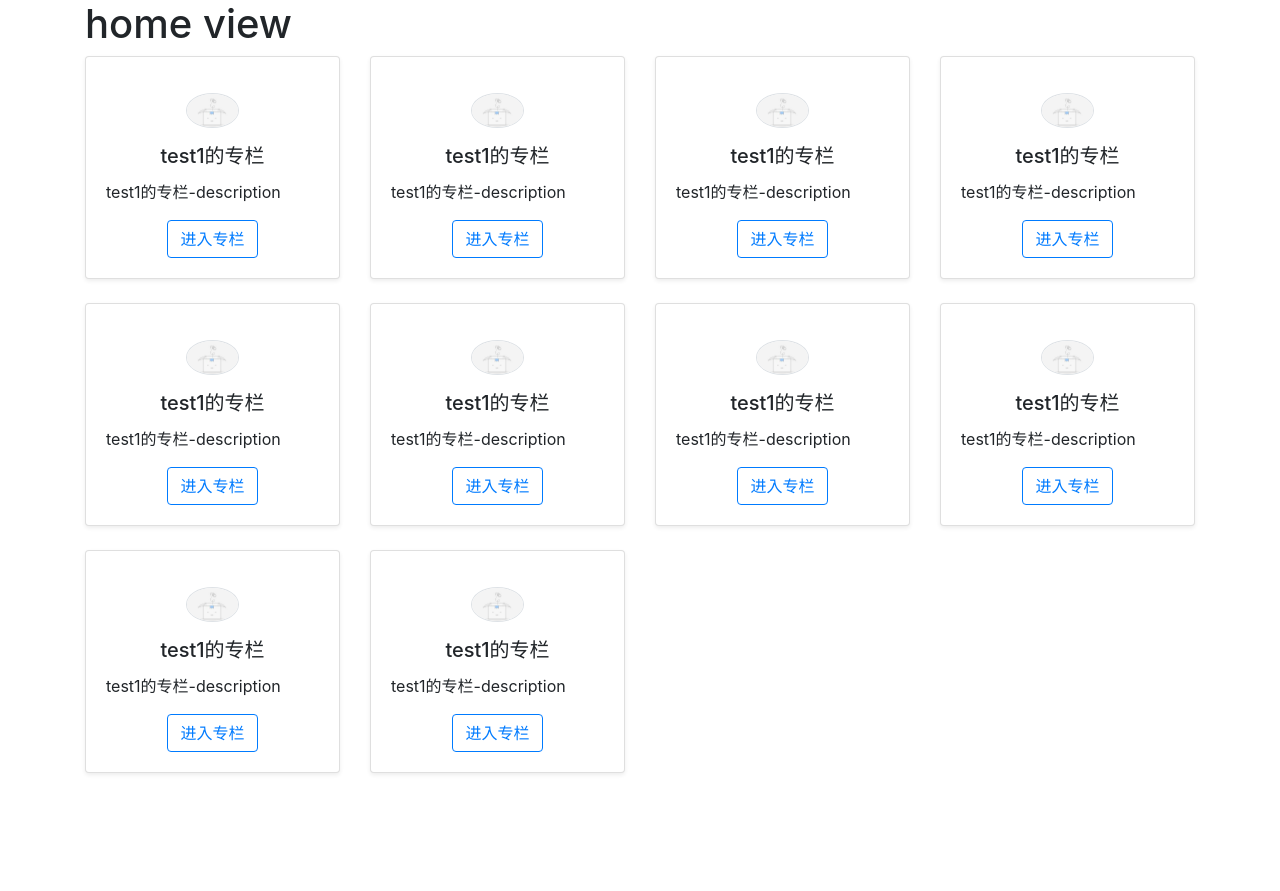
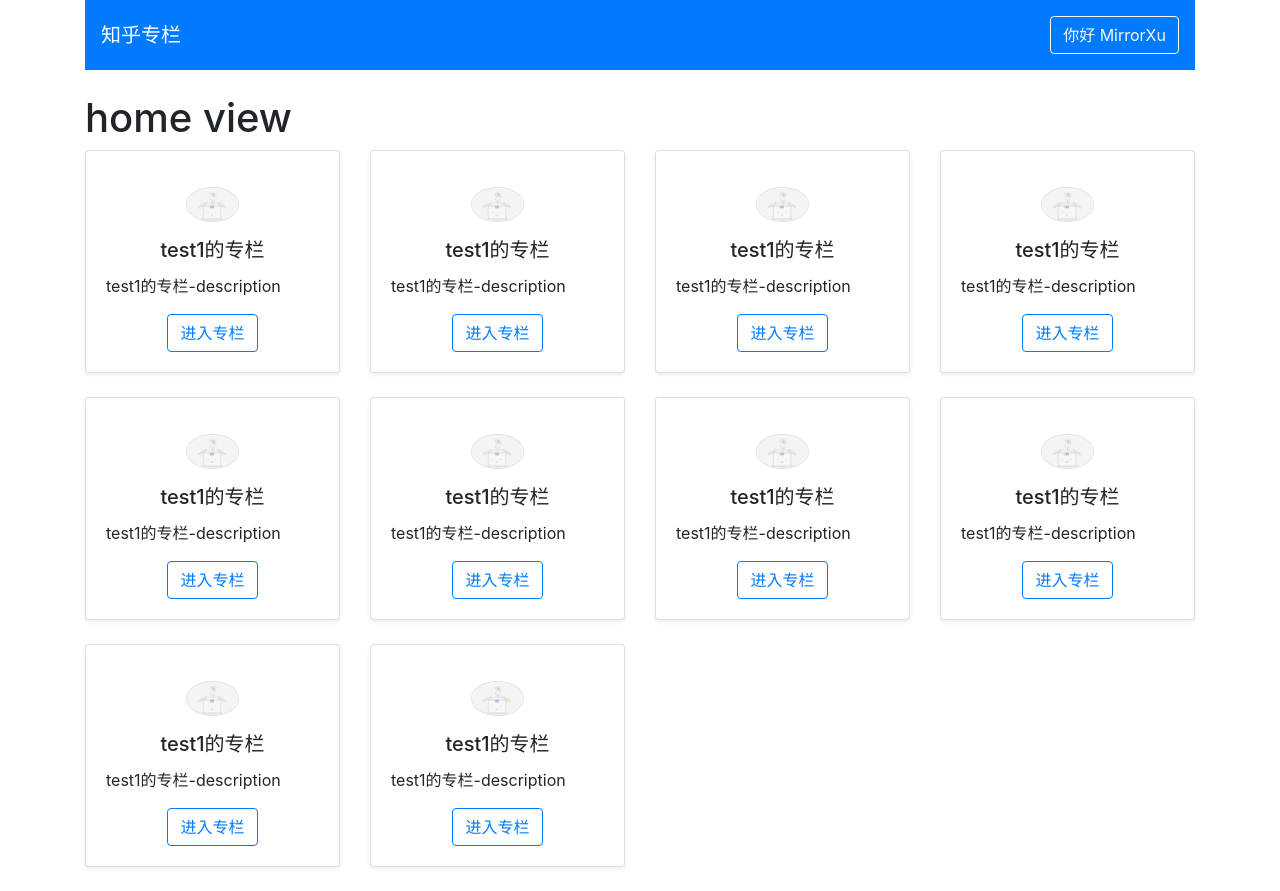
Before and after one commit to MirrorXu/ts-vue3-zhihu, a Vue app: page / in a window 1280 px wide. Before the commit the page ends 800 px from the top, so only its background shows below. Built offline with nearby package versions, Linux system fonts and the light colour scheme.

Commit message:
添加全局header组件，完成样式和组件的引入

```diff
--- /dev/null
+++ b/src/components/Header.vue
@@ -0,0 +1,38 @@
+<template>
+  <nav class="navbar navbar-dark bg-primary justify-content-between mb-4">
+    <a href="#" class="navbar-brand">知乎专栏</a>
+    <ul v-if="!user.isLogin" class="list-inline mb-0">
+      <li class="list-inline-item">
+        <a href="#" class="btn btn-outline-light my-2">登录</a>
+        <a href="#" class="btn btn-outline-light my-2">注册</a>
+      </li>
+    </ul>
+    <ul v-else class="list-inline mb-0">
+      <li class="list-inline-item">
+        <a href="#" class="btn btn-outline-light my-2">你好 {{ user.name }}</a>
+      </li>
+    </ul>
+  </nav>
+</template>
+
+<script lang="ts">
+import { defineComponent, PropType } from "vue";
+
+export interface UserProps {
+  isLogin: boolean;
+  name?: string;
+  id?: number;
+}
+export default defineComponent({
+  name: "GlobalHeader",
+  props: {
+    user: {
+      type: Object as PropType<UserProps>,
+      require: true,
+    },
+  },
+});
+</script>
+
+<style>
+</style>
--- a/src/views/Home.vue
+++ b/src/views/Home.vue
@@ -1,14 +1,22 @@
 <template>
   <div class="container">
+    <Header :user="currentUser"></Header>
     <h1>home view</h1>
     <column-list :list="list" />
   </div>
 </template>
 
 <script lang="ts">
+// import logoImg from "@/assets/logo.png";
+// @ is an alias to /src
 import { defineComponent } from "vue";
-// import logoImg from "@/assets/logo.png";
-import ColumnList, { ColumnProps } from "@/components/ColumnList.vue"; // @ is an alias to /src
+
+import ColumnList, { ColumnProps } from "@/components/ColumnList.vue";
+import Header, { UserProps } from "@/components/Header.vue";
+const currentUser: UserProps = {
+  isLogin: true,
+  name: "MirrorXu",
+};
 const testData: ColumnProps[] = new Array(10).fill({
   id: 1,
   title: "test1的专栏",
@@ -18,12 +26,11 @@
 });
 export default defineComponent({
   name: "Home",
-  components: {
-    ColumnList,
-  },
+  components: { Header, ColumnList },
   setup() {
     return {
       list: testData,
+      currentUser,
     };
   },
 });
```
